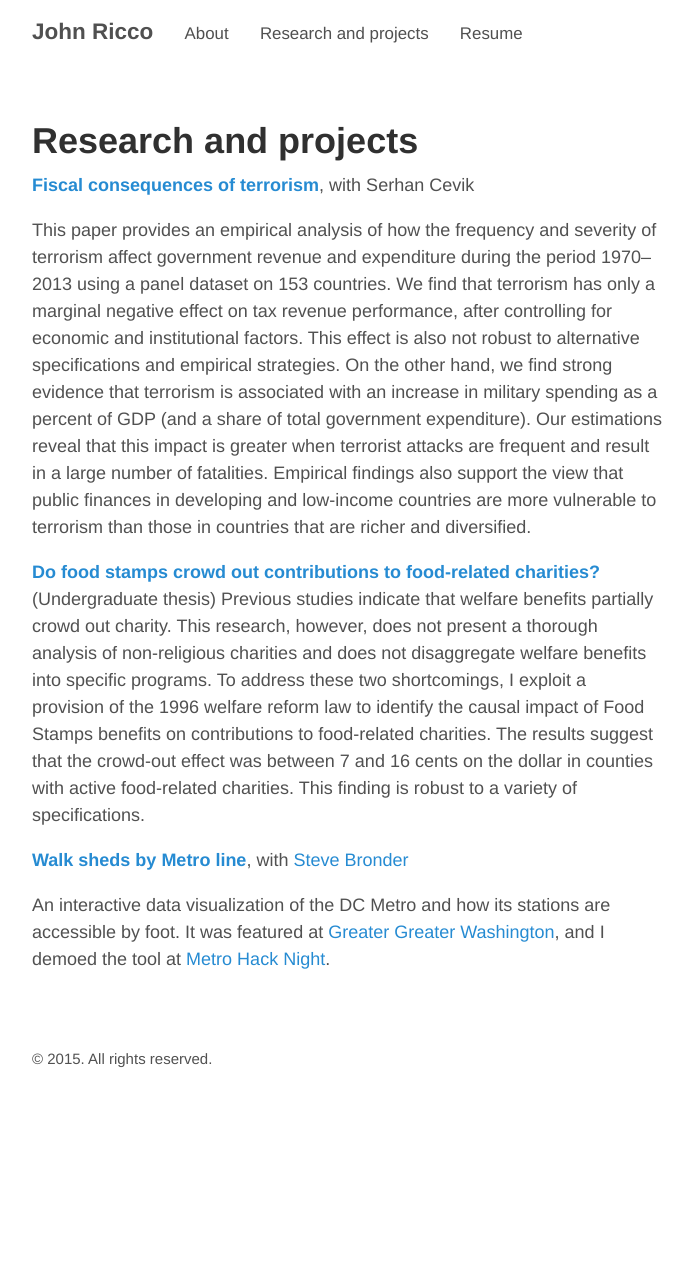
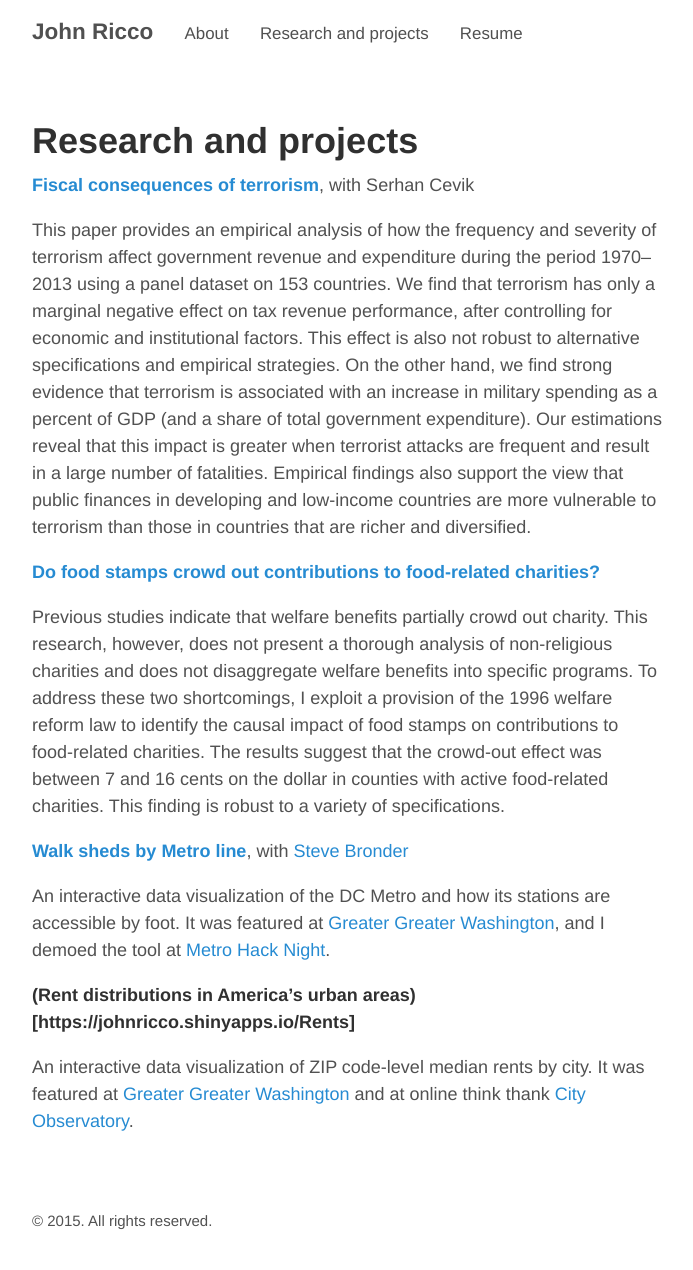
Before and after one commit to WadeP6970/johnricco.github.io, a Jekyll site: the page built from projects.md, in a window 1280 px wide. Shown: the whole page, without its empty margins (293-986 px from the left). Built offline with Jekyll 4.4.1, drawn with Linux system fonts in a browser that asks for light colours; before the commit the page ends 1108 px from its top, so only the background shows below that.

Commit message:
more projects

```diff
--- a/projects.md
+++ b/projects.md
@@ -23,14 +23,13 @@ low-income countries are more vulnerable to terrorism than those in
 countries that are richer and diversified.
 
 **[Do food stamps crowd out contributions to food-related charities?](http://www.antolin-davies.com/theses/ricco.pdf)**
-(Undergraduate thesis) Previous studies indicate that welfare benefits partially crowd out charity. This research,
+
+Previous studies indicate that welfare benefits partially crowd out charity. This research,
 however, does not present a thorough analysis of non-religious charities and does not
 disaggregate welfare benefits into specific programs. To address these two shortcomings, I
-exploit a provision of the 1996 welfare reform law to identify the causal impact of Food Stamps
-benefits on contributions to food-related charities. The results suggest that the crowd-out effect
+exploit a provision of the 1996 welfare reform law to identify the causal impact of food stamps on contributions to food-related charities. The results suggest that the crowd-out effect
 was between 7 and 16 cents on the dollar in counties with active food-related charities. This
 finding is robust to a variety of specifications.
-
 
 **[Walk sheds by Metro
 line](https://johnricco.shinyapps.io/metro_walksheds/)**, with [Steve
@@ -41,3 +40,7 @@ are accessible by foot. It was featured at [Greater Greater
 Washington](http://greatergreaterwashington.org/post/26524/walkability-
 by-metro-line-graphed/), and I demoed the tool at [Metro Hack
 Night](https://www.washingtonpost.com/local/trafficandcommuting/transportation-techies-find-new-ways-to-make-metro-driving-easier/2015/10/24/07841846-67ae-11e5-8325-a42b5a459b1e_story.html).
+
+**(Rent distributions in America's urban areas)[https://johnricco.shinyapps.io/Rents]**
+
+An interactive data visualization of ZIP code-level median rents by city. It was featured at [Greater Greater Washington](http://greatergreaterwashington.org/post/28904/not-all-the-housing-in-a-region-costs-the-same-despite-what-headlines-imply/) and at online think thank [City Observatory](http://cityobservatory.org/you-need-more-than-one-number-to-understand-housing-affordability/).
```
